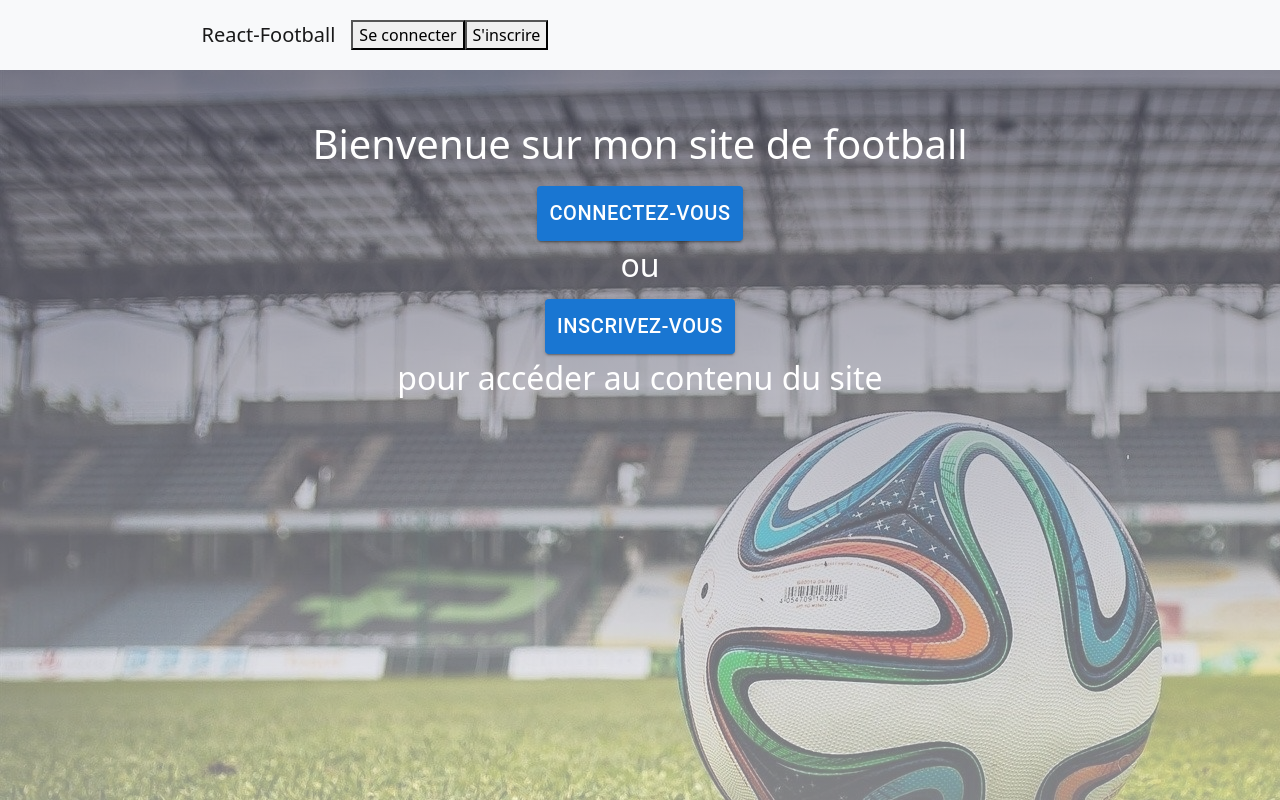
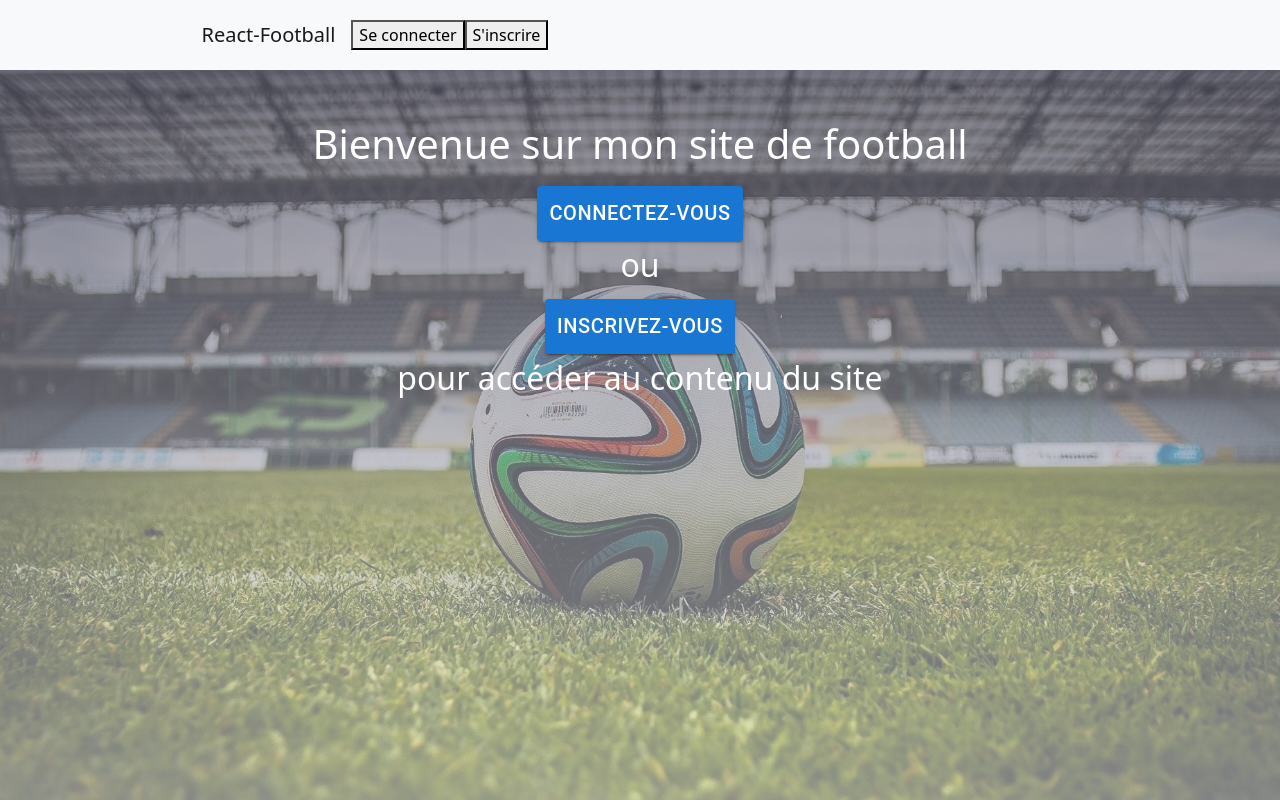
Before and after one commit to Antony-jacques/react-football, a React (Create React App) app: page / in a window 1280 px wide. Built offline with nearby package versions, Linux system fonts and the light colour scheme; no server answers.

Commit message:
LoginPage style cover

```diff
--- a/src/Pages/LoginPage/LoginPage.js
+++ b/src/Pages/LoginPage/LoginPage.js
@@ -27,7 +27,8 @@ const LoginPage = () => {
     })
   }
   return (
-    <div style={{backgroundImage: `  linear-gradient(to top, rgba(245, 246, 252, 0.52), rgba(80, 80, 100, 0.73)), url(${banner})`}}>
+    <div style={{backgroundImage: `  linear-gradient(to top, rgba(245, 246, 252, 0.52), rgba(80, 80, 100, 0.73)), url(${banner}) `,backgroundRepeat: 'no-repeat',
+    backgroundSize: 'cover' }}>
       <MyNavbar></MyNavbar>
       <div className="content-container" >
         <h1 id='banner-title' style={{color:'#fff'}} >Bienvenue sur mon site de football</h1>
```
